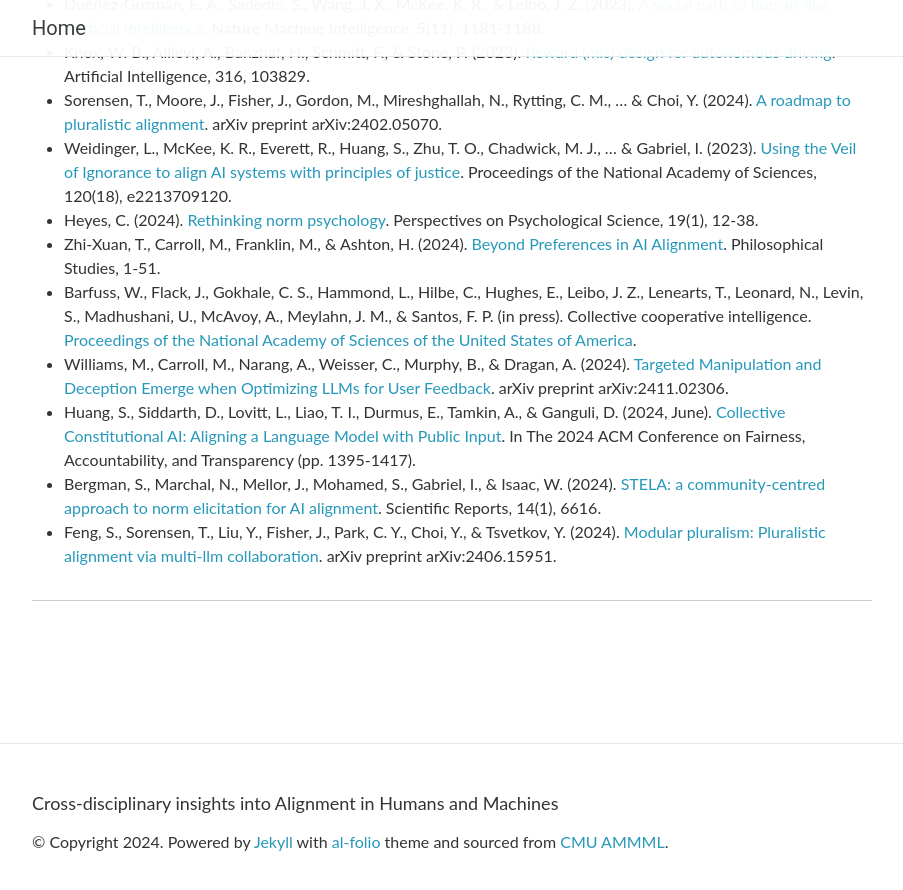
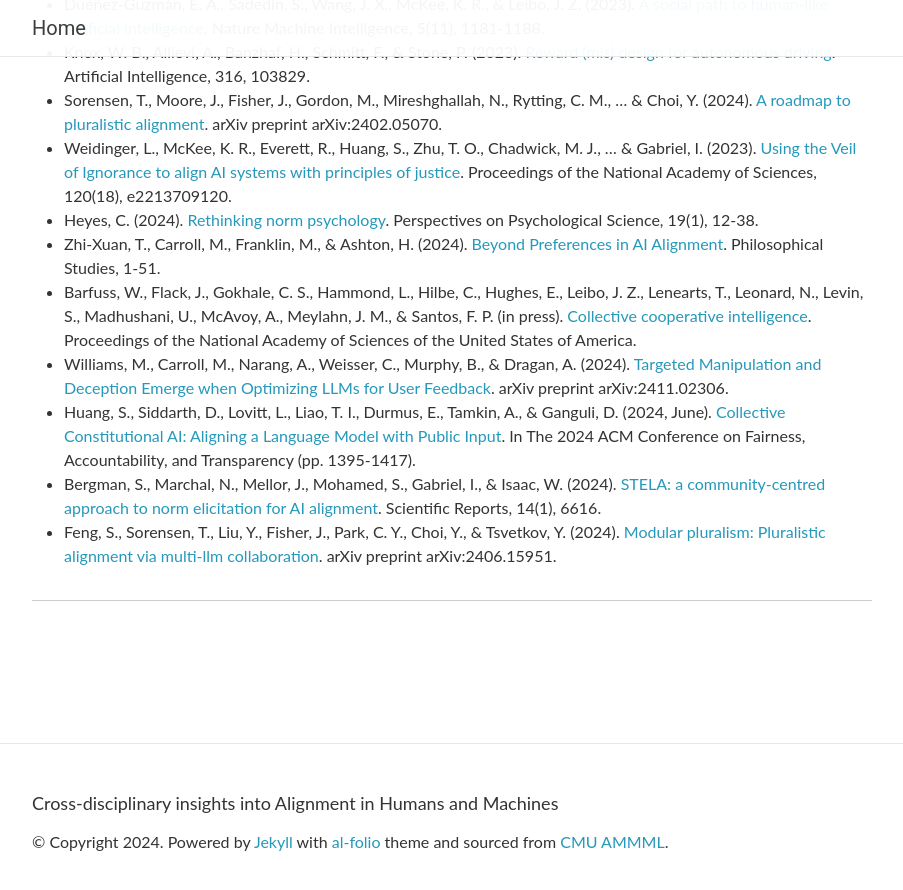
Before and after one commit to alignment-tutorial-2024/alignment-tutorial-2024.github.io, a Jekyll site: the page built from _pages/resources.md, in a window 1280 px wide and 900 px high, scrolled down 3114 px. Shown: the top 890 px of the window, without its empty margins (188-1091 px from the left). Built offline with Jekyll 4.4.1, drawn with Linux system fonts in a browser that asks for light colours; nearby versions of some CDN libraries; comment, search, counter and statistics services are not loaded.

Commit message:
fixed a typo in references

```diff
--- a/_pages/resources.md
+++ b/_pages/resources.md
@@ -89,7 +89,7 @@ description: References and recommended readings
 * Weidinger, L., McKee, K. R., Everett, R., Huang, S., Zhu, T. O., Chadwick, M. J., ... & Gabriel, I. (2023). [Using the Veil of Ignorance to align AI systems with principles of justice](https://pubmed.ncbi.nlm.nih.gov/37094137/). Proceedings of the National Academy of Sciences, 120(18), e2213709120.
 * Heyes, C. (2024). [Rethinking norm psychology](https://journals.sagepub.com/doi/full/10.1177/17456916221112075). Perspectives on Psychological Science, 19(1), 12-38.
 * Zhi-Xuan, T., Carroll, M., Franklin, M., & Ashton, H. (2024). [Beyond Preferences in AI Alignment](https://link.springer.com/content/pdf/10.1007/s11098-024-02249-w.pdf). Philosophical Studies, 1-51.
-* Barfuss, W., Flack, J., Gokhale, C. S., Hammond, L., Hilbe, C., Hughes, E., Leibo, J. Z., Lenearts, T., Leonard, N., Levin, S., Madhushani, U., McAvoy, A., Meylahn, J. M., & Santos, F. P. (in press). Collective cooperative intelligence. [Proceedings of the National Academy of Sciences of the United States of America](https://wbarfuss.github.io/collective-cooperative-intelligence/Supplementary-Information-for-Collective-Cooperative-Intelligence.pdf).
+* Barfuss, W., Flack, J., Gokhale, C. S., Hammond, L., Hilbe, C., Hughes, E., Leibo, J. Z., Lenearts, T., Leonard, N., Levin, S., Madhushani, U., McAvoy, A., Meylahn, J. M., & Santos, F. P. (in press). [Collective cooperative intelligence](https://wbarfuss.github.io/collective-cooperative-intelligence/Supplementary-Information-for-Collective-Cooperative-Intelligence.pdf). Proceedings of the National Academy of Sciences of the United States of America.
 * Williams, M., Carroll, M., Narang, A., Weisser, C., Murphy, B., & Dragan, A. (2024). [Targeted Manipulation and Deception Emerge when Optimizing LLMs for User Feedback](https://arxiv.org/pdf/2411.02306?). arXiv preprint arXiv:2411.02306.
 * Huang, S., Siddarth, D., Lovitt, L., Liao, T. I., Durmus, E., Tamkin, A., & Ganguli, D. (2024, June). [Collective Constitutional AI: Aligning a Language Model with Public Input](https://dl.acm.org/doi/pdf/10.1145/3630106.3658979). In The 2024 ACM Conference on Fairness, Accountability, and Transparency (pp. 1395-1417).
 * Bergman, S., Marchal, N., Mellor, J., Mohamed, S., Gabriel, I., & Isaac, W. (2024). [STELA: a community-centred approach to norm elicitation for AI alignment](https://www.nature.com/articles/s41598-024-56648-4.pdf). Scientific Reports, 14(1), 6616.
```
